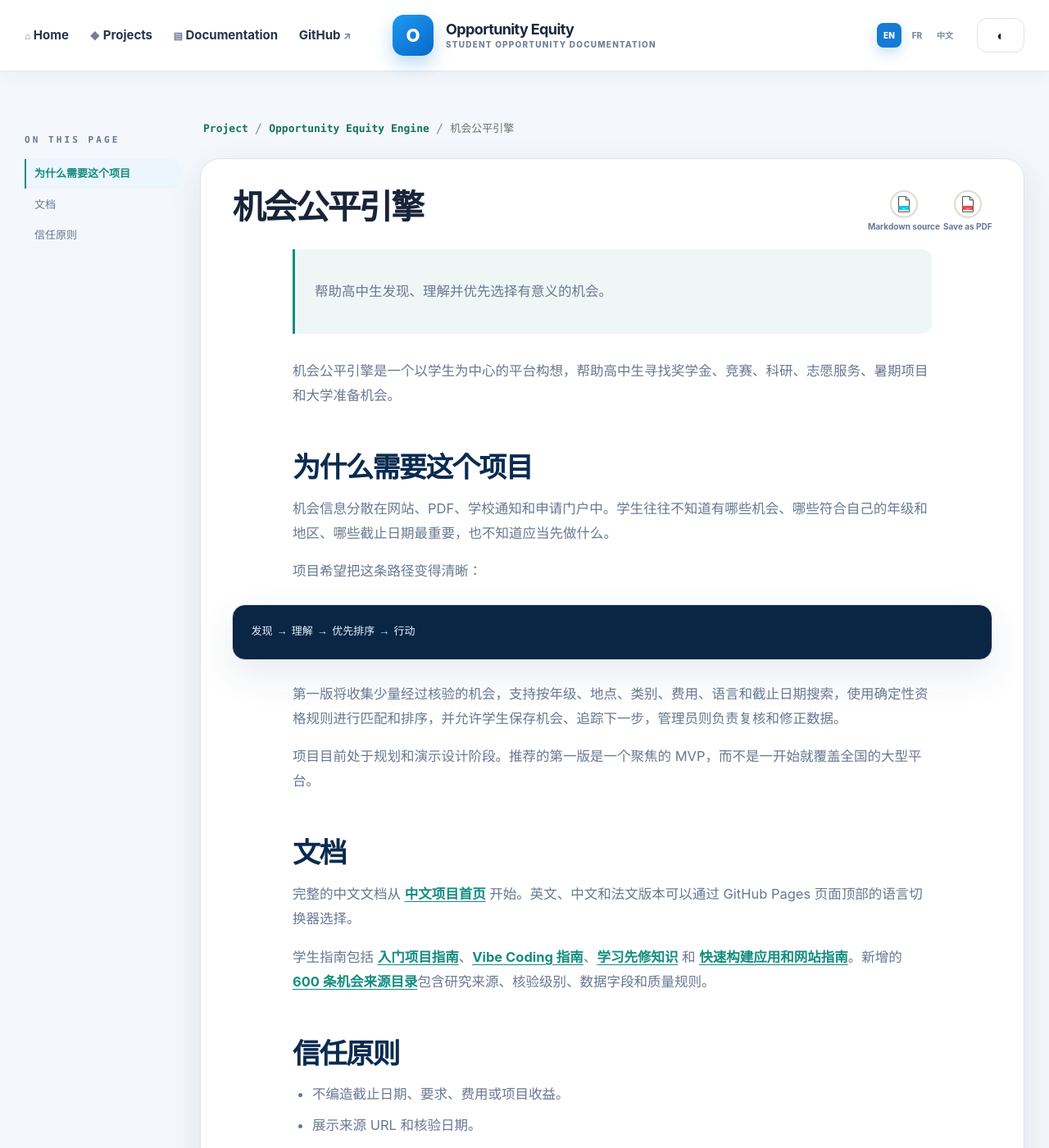
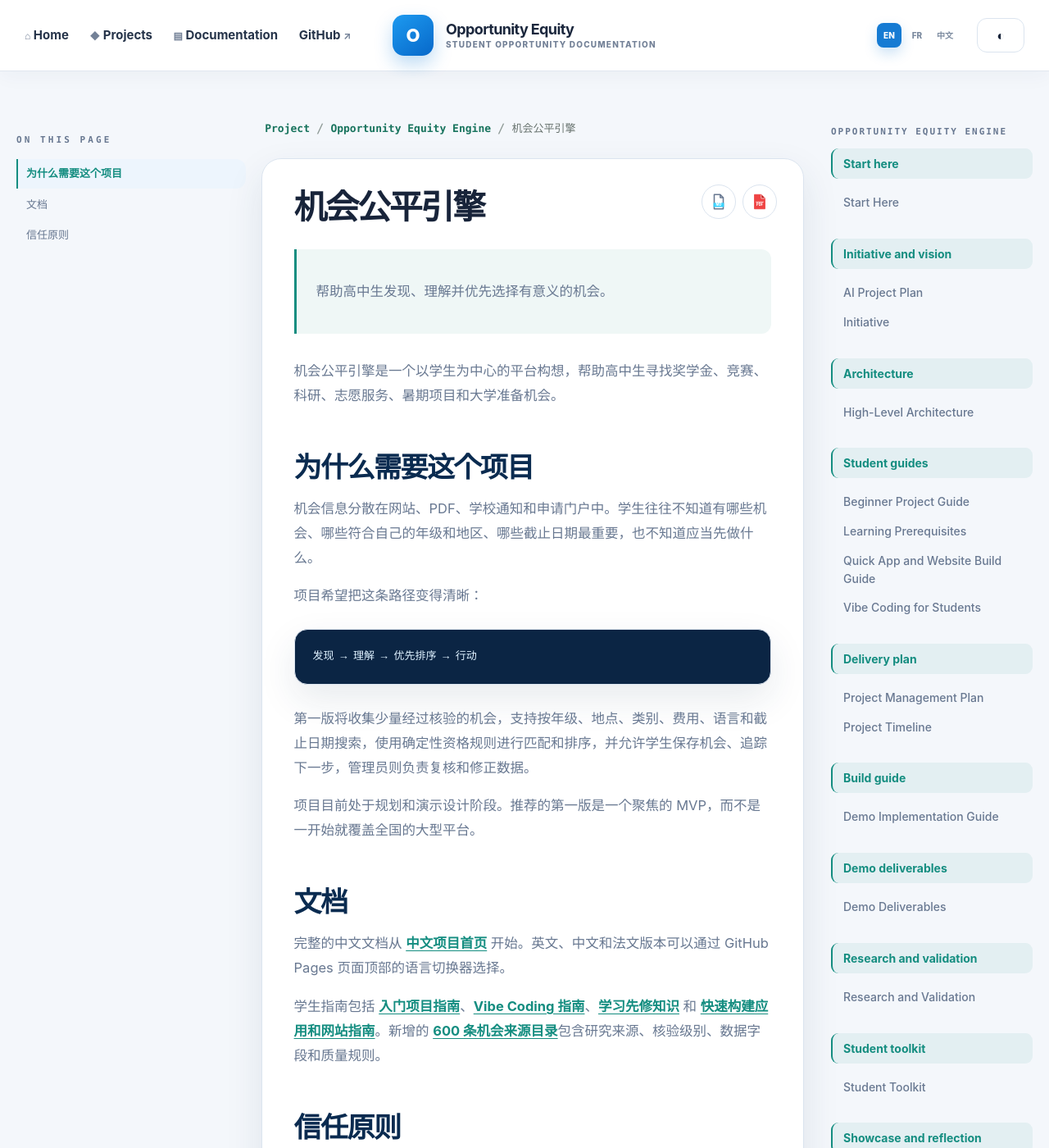
Before and after one commit to andyxuan2010/OpportunityEquityEngine, a Jekyll site: the page built from README.CN.md, in a window 1280 px wide and 1400 px high. Shown: the whole window at 82% size. Built offline with Jekyll 4.4.1, drawn with Linux system fonts in a browser that asks for light colours; our own code applies the rules of GitHub Pages for plain Markdown files.

Commit message:
Align article reader with documentation library layout

```diff
--- a/_includes/document-actions.html
+++ b/_includes/document-actions.html
@@ -22,24 +22,23 @@
 <div class="document-actions" aria-label="{{ actions_aria }}">
   <a class="document-action" href="{{ source_url }}" target="_blank" rel="noreferrer" aria-label="{{ markdown_label }}">
     <span class="file-icon file-icon-md" aria-hidden="true">
-      <svg viewBox="0 0 64 72" role="img" focusable="false">
-        <path d="M9 3h31l15 15v51H9z"></path>
-        <path d="M40 3v15h15"></path>
-        <rect x="9" y="43" width="46" height="18" rx="2"></rect>
-        <text x="32" y="56">MD</text>
+      <svg viewBox="0 0 24 24" role="img" focusable="false">
+        <path d="M6 2.5h8l4 4v15H6z" fill="none" stroke="currentColor" stroke-linejoin="round" stroke-width="1.7"></path>
+        <path d="M14 2.5v4h4" fill="none" stroke="currentColor" stroke-linejoin="round" stroke-width="1.7"></path>
+        <path class="file-icon-md-accent" d="M5 13.5h14v5.5H5z"></path>
+        <text x="12" y="17.8" text-anchor="middle">MD</text>
       </svg>
     </span>
-    <span class="document-action-label">{{ markdown_short }}</span>
   </a>
   <button class="document-action" type="button" onclick="window.print()" aria-label="{{ pdf_label }}">
     <span class="file-icon file-icon-pdf" aria-hidden="true">
-      <svg viewBox="0 0 64 72" role="img" focusable="false">
-        <path d="M9 3h31l15 15v51H9z"></path>
-        <path d="M40 3v15h15"></path>
-        <rect x="9" y="43" width="46" height="18" rx="2"></rect>
-        <text x="32" y="56">PDF</text>
+      <svg viewBox="0 0 24 24" role="img" focusable="false">
+        <path d="M5 2.5h9l5 5v14H5z" fill="#ef4444" stroke="#ef4444" stroke-linejoin="round" stroke-width="1"></path>
+        <path d="M14 2.5v5h5z" fill="#b91c1c"></path>
+        <path d="M14 2.5v5h5" fill="none" stroke="#fecaca" stroke-linejoin="round" stroke-width="1"></path>
+        <path d="M7.25 12.25h9.5" fill="none" stroke="#fecaca" stroke-linecap="round" stroke-width="1.15"></path>
+        <text x="12" y="17.8" text-anchor="middle">PDF</text>
       </svg>
     </span>
-    <span class="document-action-label">{{ pdf_short }}</span>
   </button>
 </div>
--- /dev/null
+++ b/_includes/document-library-nav.html
@@ -0,0 +1,81 @@
+{% if page.locale == 'zh' %}
+  {% assign library_nav_label = '机会公平引擎' %}
+  {% assign category_start = '从这里开始' %}
+  {% assign category_initiative = '项目倡议与愿景' %}
+  {% assign category_architecture = '架构' %}
+  {% assign category_guides = '学生指南' %}
+  {% assign category_delivery = '交付计划' %}
+  {% assign category_build = '构建指南' %}
+  {% assign category_demo = '演示交付物' %}
+  {% assign category_research = '研究与验证' %}
+  {% assign category_toolkit = '学生工具箱' %}
+  {% assign category_showcase = '展示与反思' %}
+  {% assign category_sources = '机会资源' %}
+{% elsif page.locale == 'fr' %}
+  {% assign library_nav_label = 'MOTEUR D’ÉQUITÉ DES OPPORTUNITÉS' %}
+  {% assign category_start = 'Commencer ici' %}
+  {% assign category_initiative = 'Initiative et vision' %}
+  {% assign category_architecture = 'Architecture' %}
+  {% assign category_guides = 'Guides pour les élèves' %}
+  {% assign category_delivery = 'Plan de livraison' %}
+  {% assign category_build = 'Guide de construction' %}
+  {% assign category_demo = 'Livrables de démonstration' %}
+  {% assign category_research = 'Recherche et validation' %}
+  {% assign category_toolkit = 'Boîte à outils des élèves' %}
+  {% assign category_showcase = 'Présentation et réflexion' %}
+  {% assign category_sources = 'Ressources d’opportunités' %}
+{% else %}
+  {% assign library_nav_label = 'OPPORTUNITY EQUITY ENGINE' %}
+  {% assign category_start = 'Start here' %}
+  {% assign category_initiative = 'Initiative and vision' %}
+  {% assign category_architecture = 'Architecture' %}
+  {% assign category_guides = 'Student guides' %}
+  {% assign category_delivery = 'Delivery plan' %}
+  {% assign category_build = 'Build guide' %}
+  {% assign category_demo = 'Demo deliverables' %}
+  {% assign category_research = 'Research and validation' %}
+  {% assign category_toolkit = 'Student toolkit' %}
+  {% assign category_showcase = 'Showcase and reflection' %}
+  {% assign category_sources = 'Opportunity resources' %}
+{% endif %}
+{% assign category_folders = '00-start-here|01-initiative|02-architecture|03-student-guides|04-delivery|05-build|06-demo|07-research-and-validation|08-student-toolkit|09-showcase-and-reflection|10-opportunity-sources' | split: '|' %}
+{% assign docs_pages = site.pages | sort: 'path' %}
+
+<aside class="document-library-nav" aria-label="{{ library_nav_label }}">
+  <p class="document-library-nav-label">{{ library_nav_label }}</p>
+  {% for folder in category_folders %}
+    {% case folder %}
+      {% when '00-start-here' %}{% assign category_label = category_start %}
+      {% when '01-initiative' %}{% assign category_label = category_initiative %}
+      {% when '02-architecture' %}{% assign category_label = category_architecture %}
+      {% when '03-student-guides' %}{% assign category_label = category_guides %}
+      {% when '04-delivery' %}{% assign category_label = category_delivery %}
+      {% when '05-build' %}{% assign category_label = category_build %}
+      {% when '06-demo' %}{% assign category_label = category_demo %}
+      {% when '07-research-and-validation' %}{% assign category_label = category_research %}
+      {% when '08-student-toolkit' %}{% assign category_label = category_toolkit %}
+      {% when '09-showcase-and-reflection' %}{% assign category_label = category_showcase %}
+      {% when '10-opportunity-sources' %}{% assign category_label = category_sources %}
+    {% endcase %}
+    <section class="document-library-group">
+      <h2><span class="document-library-category">{{ category_label }}</span></h2>
+      {% for doc in docs_pages %}
+        {% assign show_doc = false %}
+        {% if doc.path contains 'docs/' and doc.path contains folder %}
+          {% if page.locale == 'zh' and doc.path contains '.CN.md' %}
+            {% assign show_doc = true %}
+          {% elsif page.locale == 'fr' and doc.path contains '.FR.md' %}
+            {% assign show_doc = true %}
+          {% elsif page.locale != 'zh' and page.locale != 'fr' and doc.path contains '.md' %}
+            {% unless doc.path contains '.CN.md' or doc.path contains '.FR.md' %}
+              {% assign show_doc = true %}
+            {% endunless %}
+          {% endif %}
+        {% endif %}
+        {% if show_doc %}
+          <a class="{% if page.path == doc.path %}active{% endif %}" href="{{ doc.url | relative_url }}"{% if page.path == doc.path %} aria-current="page"{% endif %}>{{ doc.title | default: doc.name }}</a>
+        {% endif %}
+      {% endfor %}
+    </section>
+  {% endfor %}
+</aside>
--- a/_layouts/default.html
+++ b/_layouts/default.html
@@ -42,6 +42,7 @@
             </article>
             {% include document-related.html %}
           </div>
+          {% include document-library-nav.html %}
         </div>
       </div>
     </main>
--- a/assets/css/style.scss
+++ b/assets/css/style.scss
@@ -17,7 +17,7 @@
   --max-width: 1220px;
   --site-gutter: 36px;
   --site-gutter-mobile: 28px;
-  --reading-width: 780px;
+  --reading-width: 930px;
   --page-space-top: clamp(36px, 4vw, 52px);
   --page-space-bottom: clamp(48px, 5vw, 64px);
   --section-space: clamp(44px, 4.5vw, 60px);
@@ -176,17 +176,17 @@
 .home-content > h2:first-child { width: 46%; }
 .home-content > h2:first-child + p { width: 45%; margin-top: 5px; }
 .library-grid { display: grid; grid-template-columns: repeat(3, minmax(0, 1fr)); gap: 22px; margin: 34px 0 68px; }
-.library-card { min-height: 270px; display: flex; flex-direction: column; padding: 30px; border: 1px solid var(--line); border-radius: 22px; background: var(--surface); box-shadow: 0 14px 34px rgba(31, 57, 88, .07); transition: transform .22s ease, border-color .22s ease, box-shadow .22s ease; }
+.library-card { min-height: 270px; display: grid; grid-template-columns: 58px minmax(0, 1fr); grid-template-rows: auto 1fr auto; column-gap: 18px; padding: 30px; border: 1px solid var(--line); border-radius: 22px; background: var(--surface); box-shadow: 0 14px 34px rgba(31, 57, 88, .07); transition: transform .22s ease, border-color .22s ease, box-shadow .22s ease; }
 .library-card:hover, .library-card:focus-visible { transform: translateY(-7px); border-color: var(--blue-bright); box-shadow: 0 22px 46px rgba(31, 57, 88, .14); }
-.library-icon { width: 58px; height: 58px; display: grid; place-items: center; margin-bottom: 34px; border-radius: 17px; color: white; font-size: 29px; line-height: 1; box-shadow: 0 14px 25px rgba(22, 123, 211, .22); }
+.library-icon { width: 58px; height: 58px; display: grid; grid-column: 1; grid-row: 1; place-items: center; margin: 0; border-radius: 17px; color: white; font-size: 29px; line-height: 1; box-shadow: 0 14px 25px rgba(22, 123, 211, .22); }
 .library-card-blue .library-icon { background: linear-gradient(145deg, #1595ea, #0875cd); }
 .library-card-purple .library-icon { background: linear-gradient(145deg, #8a65e2, #6c45c7); box-shadow: 0 14px 25px rgba(118, 82, 216, .22); }
 .library-card-teal .library-icon { background: linear-gradient(145deg, #199c89, #128173); box-shadow: 0 14px 25px rgba(20, 141, 128, .22); }
 .library-card-orange .library-icon { background: linear-gradient(145deg, #f08c48, #d86b32); box-shadow: 0 14px 25px rgba(216, 107, 50, .22); }
-.library-card strong { color: var(--ink); font-size: 24px; letter-spacing: -.045em; line-height: 1.1; }
-.library-card > span:not(.library-icon) { margin-top: 12px; color: var(--muted); font-size: 14px; line-height: 1.55; }
-.library-card b { display: flex; justify-content: space-between; align-items: center; gap: 8px; margin-top: auto; padding-top: 22px; color: var(--blue); font-size: 12px; }
-.library-card-links { display: grid; gap: 0; margin-top: auto; padding-top: 18px; }
+.library-card strong { grid-column: 2; grid-row: 1; align-self: center; color: var(--ink); font-size: 24px; letter-spacing: -.045em; line-height: 1.1; }
+.library-card > span:not(.library-icon) { grid-column: 1 / -1; grid-row: 2; margin-top: 12px; color: var(--muted); font-size: 14px; line-height: 1.55; }
+.library-card b { grid-column: 1 / -1; grid-row: 3; display: flex; justify-content: space-between; align-items: center; gap: 8px; margin-top: auto; padding-top: 22px; color: var(--blue); font-size: 12px; }
+.library-card-links { grid-column: 1 / -1; grid-row: 3; display: grid; gap: 0; margin-top: auto; padding-top: 18px; }
 .library-card-links a { display: flex; align-items: center; justify-content: space-between; gap: 8px; padding: 7px 0; border-top: 1px solid var(--line); color: var(--blue); font-size: 11px; font-weight: 750; line-height: 1.25; }
 .library-card-links a:hover, .library-card-links a:focus-visible { color: var(--teal); }
 .library-card-links a span { font-size: 14px; }
@@ -244,9 +244,10 @@
 .document-breadcrumb-current { color: #68736f; }
 .document-kicker { width: min(100%, 1050px); margin: 0 0 18px; color: var(--blue); font-size: 12px; font-weight: 850; letter-spacing: .17em; text-transform: uppercase; }
 .kicker-dot { display: inline-block; width: 8px; height: 8px; margin-right: 8px; border-radius: 50%; background: var(--teal); box-shadow: 0 0 0 5px rgba(20, 141, 128, .12); }
-.document-reader { width: min(100%, 1220px); display: grid; grid-template-columns: 190px minmax(0, 1fr); gap: 24px; align-items: start; }
+.document-shell { width: min(1760px, calc(100% - 40px)); max-width: none; }
+.document-reader { width: 100%; display: grid; grid-template-columns: minmax(220px, 280px) minmax(0, 1fr) minmax(200px, 260px); gap: clamp(14px, 1.5vw, 24px); align-items: start; }
 .document-column { min-width: 0; }
-.document-toc { position: sticky; top: 104px; max-height: calc(100vh - 128px); overflow-y: auto; padding: 16px 0; scrollbar-width: none; -ms-overflow-style: none; }
+.document-toc { grid-column: 1; grid-row: 1; position: sticky; top: 104px; max-height: calc(100vh - 128px); overflow-y: auto; padding: 16px 0; scrollbar-width: none; -ms-overflow-style: none; }
 .document-toc::-webkit-scrollbar, .document-toc-nav::-webkit-scrollbar { display: none; width: 0; height: 0; }
 .document-toc-label { margin: 0 0 14px; color: var(--muted); font-family: ui-monospace, SFMono-Regular, Menlo, Monaco, Consolas, "Liberation Mono", monospace; font-size: 11px; font-weight: 850; letter-spacing: .28em; }
 .document-toc-nav { display: flex; flex-direction: column; gap: 2px; scrollbar-width: none; -ms-overflow-style: none; }
@@ -255,48 +256,55 @@
 .document-toc-link.is-active { font-weight: 750; }
 .document-toc-link.toc-level-h3 { padding-left: 22px; font-size: 12px; }
 .document-toc-link.toc-level-h4 { padding-left: 34px; font-size: 11px; }
+.document-column { grid-column: 2; grid-row: 1; }
+.document-library-nav { grid-column: 3; grid-row: 1; position: sticky; top: 104px; max-height: calc(100vh - 128px); padding: 6px 0 28px 14px; overflow-y: auto; overscroll-behavior: contain; scroll-behavior: smooth; scrollbar-width: none; -ms-overflow-style: none; }
+.document-library-nav::-webkit-scrollbar { display: none; width: 0; height: 0; }
+.document-library-nav-label, .document-library-group h2 { margin: 0 0 11px; color: var(--muted); font-family: ui-monospace, SFMono-Regular, Menlo, Monaco, Consolas, "Liberation Mono", monospace; font-size: 11px; font-weight: 850; line-height: 1.65; letter-spacing: .18em; text-transform: uppercase; }
+.document-library-group { margin-bottom: 26px; }
+.document-library-group h2 { margin-bottom: 11px; }
+.document-library-category { display: flex; align-items: center; gap: 10px; margin: 0; padding: 7px 13px; border-left: 2px solid var(--teal); border-radius: 9px; color: var(--teal); background: color-mix(in srgb, var(--teal) 7%, transparent); font-family: Inter, ui-sans-serif, system-ui, sans-serif; font-size: 14px; font-weight: 700; line-height: 1.65; letter-spacing: normal; text-transform: none; }
+.document-library-group a { display: block; margin: 0; padding: 7px 13px; border-left: 2px solid transparent; border-radius: 9px; color: var(--muted); font-size: 14px; font-weight: 500; line-height: 1.55; }
+.document-library-group a:hover, .document-library-group a:focus-visible { color: var(--ink); background: var(--soft-blue); }
+.document-library-group a.active { border-left-color: var(--teal); color: var(--teal); background: var(--soft-blue); font-weight: 750; }
 .document-actions {
-  width: min(100%, 1050px);
+  width: min(100%, 930px);
   display: flex;
   align-items: center;
-  gap: 4px;
+  justify-content: flex-end;
+  gap: 8px;
   margin: 0 0 18px;
 }
 .document-action {
-  min-width: 58px;
-  display: inline-flex;
-  flex-direction: column;
-  align-items: center;
-  gap: 4px;
-  padding: 0;
-  border: 0;
-  color: var(--muted);
-  background: transparent;
+  width: 42px;
+  min-width: 42px;
+  height: 42px;
+  display: inline-grid;
+  place-items: center;
+  padding: 8px;
+  border: 1px solid var(--line);
+  border-radius: 50%;
+  color: var(--ink);
+  background: var(--surface);
   cursor: pointer;
   font: inherit;
 }
 .document-action:hover, .document-action:focus-visible { color: var(--blue); }
 .file-icon {
-  width: 34px;
-  height: 34px;
+  width: 22px;
+  height: 22px;
   display: grid;
   place-items: center;
-  border: 2px solid #dedbd2;
-  border-radius: 50%;
-  background: rgba(255, 255, 255, .72);
-  transition: transform .2s ease, border-color .2s ease, box-shadow .2s ease;
+  border: 0;
+  border-radius: 0;
+  background: transparent;
+  transition: transform .2s ease;
 }
-.document-action:hover .file-icon, .document-action:focus-visible .file-icon { transform: translateY(-2px); border-color: currentColor; box-shadow: 0 8px 18px rgba(31, 57, 88, .12); }
-.file-icon svg { width: 18px; height: 22px; overflow: visible; }
-.file-icon path { fill: white; stroke: #1d2927; stroke-width: 3; stroke-linejoin: round; }
-.file-icon path + path { fill: none; }
-.file-icon rect { stroke: none; }
-.file-icon text { fill: white; font-family: Arial, sans-serif; font-size: 8px; font-weight: 800; text-anchor: middle; }
-.file-icon-md rect { fill: #13c7e5; }
-.file-icon-pdf rect { fill: #f2484b; }
-.document-action-label { color: currentColor; font-size: 10px; font-weight: 750; line-height: 1.2; white-space: nowrap; }
+.document-action:hover .file-icon, .document-action:focus-visible .file-icon { transform: translateY(-1px); }
+.file-icon svg { width: 22px; height: 22px; overflow: visible; }
+.file-icon text { fill: white; font-family: Inter, ui-sans-serif, system-ui, sans-serif; font-size: 4.5px; font-weight: 800; }
+.file-icon-md-accent { fill: #38d3ff; }
 .document-content { width: 100%; position: relative; margin: 0; padding: clamp(20px, 3vw, 40px); border: 1px solid var(--line); border-radius: var(--panel-radius); background: var(--surface); box-shadow: var(--shadow); }
-.document-content > .document-actions { position: absolute; top: clamp(20px, 3vw, 40px); right: clamp(20px, 3vw, 40px); width: auto; margin: 0; }
+.document-content > .document-actions { position: absolute; top: clamp(20px, 2.4vw, 32px); right: clamp(18px, 2.5vw, 34px); width: auto; margin: 0; }
 .document-content > h1,
 .document-content > h2,
 .document-content > h3,
@@ -360,6 +368,13 @@
   .document-reader { display: block; width: min(100%, 1050px); }
   .document-toc { position: static; max-height: 190px; margin: 0 0 18px; padding: 12px 0 14px; border-bottom: 1px solid var(--line); }
   .document-toc-nav { display: grid; grid-template-columns: repeat(2, minmax(0, 1fr)); gap: 3px 8px; max-height: 145px; overflow-y: auto; }
+  .document-library-nav { position: static; max-height: 230px; margin-top: 24px; padding: 16px 0 18px; border-top: 1px solid var(--line); }
+}
+@media (max-width: 1180px) and (min-width: 1001px) {
+  .document-reader { grid-template-columns: minmax(0, 1fr) minmax(210px, 250px); }
+  .document-toc { display: none; }
+  .document-column { grid-column: 1; }
+  .document-library-nav { grid-column: 2; }
 }
 @media (max-width: 780px) {
   .content-shell { width: min(var(--max-width), calc(100% - var(--site-gutter-mobile))); }
@@ -386,7 +401,6 @@
   .home-content > h2:nth-of-type(2) ~ h3 { display: block; width: auto; margin: 20px 0; }
   .library-grid { grid-template-columns: 1fr; gap: 15px; margin-bottom: 50px; }
   .library-card { min-height: 230px; padding: 24px; }
-  .library-icon { margin-bottom: 24px; }
   .library-card-links { padding-top: 16px; }
   .library-card-links a { font-size: 11px; }
   .home-content table, .document-content table { display: block; overflow-x: auto; }
@@ -399,10 +413,9 @@
   .document-actions { gap: 6px; margin-bottom: 14px; }
   .document-content > .document-actions { position: static; width: 100%; margin-bottom: 20px; }
   .document-content > h1:first-of-type { padding-right: 0; }
-  .document-action { min-width: 54px; }
-  .file-icon { width: 32px; height: 32px; }
-  .file-icon svg { width: 17px; height: 21px; }
-  .document-action-label { font-size: 8px; }
+  .document-action { width: 42px; min-width: 42px; height: 42px; }
+  .file-icon { width: 22px; height: 22px; }
+  .file-icon svg { width: 22px; height: 22px; }
   .document-content { padding: 18px 14px; border-radius: 20px; }
   .document-content p, .document-content li { font-size: 16px; }
   .document-related { margin-top: 26px; }
@@ -426,7 +439,7 @@
 
 @media print {
   body { background: white; }
-  .site-nav, .site-footer, .document-breadcrumb, .document-kicker, .document-toc, .document-actions { display: none !important; }
+  .site-nav, .site-footer, .document-breadcrumb, .document-kicker, .document-toc, .document-library-nav, .document-actions { display: none !important; }
   .site-main { min-height: 0; padding: 0; }
   .content-shell, .document-content { width: 100%; max-width: none; }
   .document-reader { width: 100%; display: block; }
```
